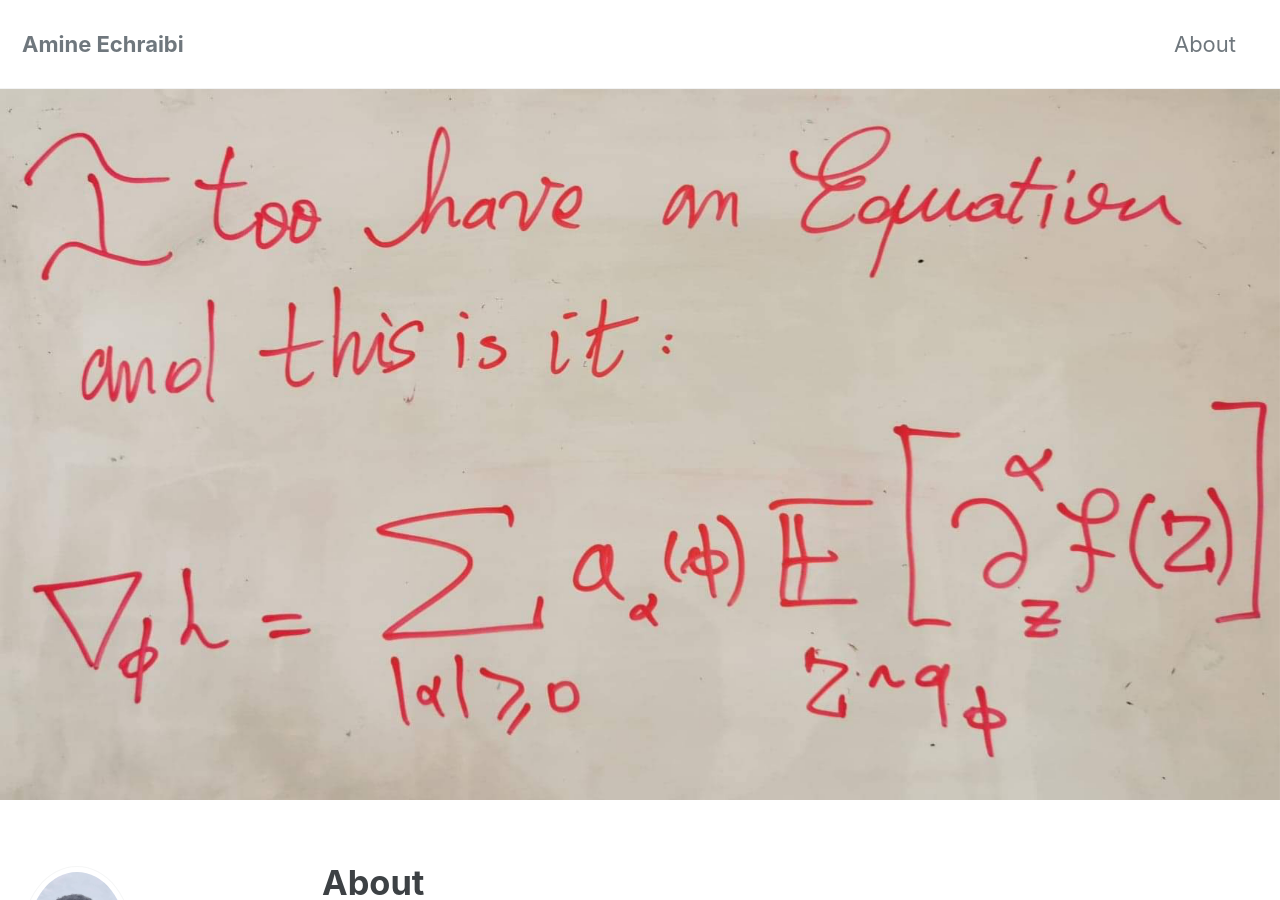
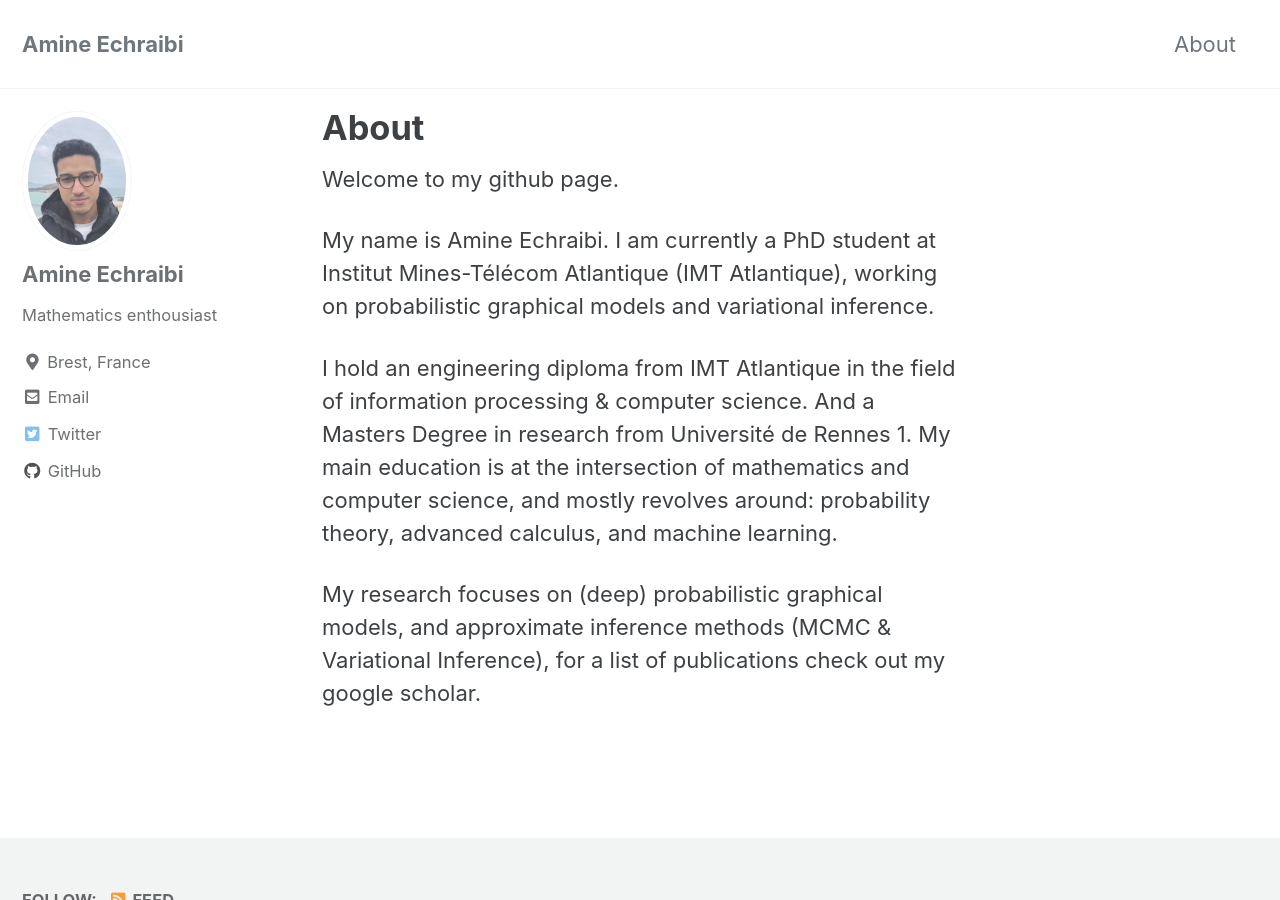
Before and after one commit to AmineEchraibi/AmineEchraibi.github.io, a Jekyll site: the page built from _pages/about.md, in a window 1280 px wide and 900 px high. Built offline with Jekyll 4.4.1, drawn with Linux system fonts in a browser that asks for light colours; cached includes are drawn as plain includes.

Commit message:
some more changes

```diff
--- a/_pages/about.md
+++ b/_pages/about.md
@@ -1,8 +1,6 @@
 ---
 title: "About"
 permalink: /about/
-header:
-  image: "/images/head.jpeg"
 ---
 
 Welcome to my github page.
--- a/index.html
+++ b/index.html
@@ -1,6 +1,4 @@
 ---
 layout: home
 author_profile: true
-header:
-  image: "/images/head.jpeg"
 ---
```
